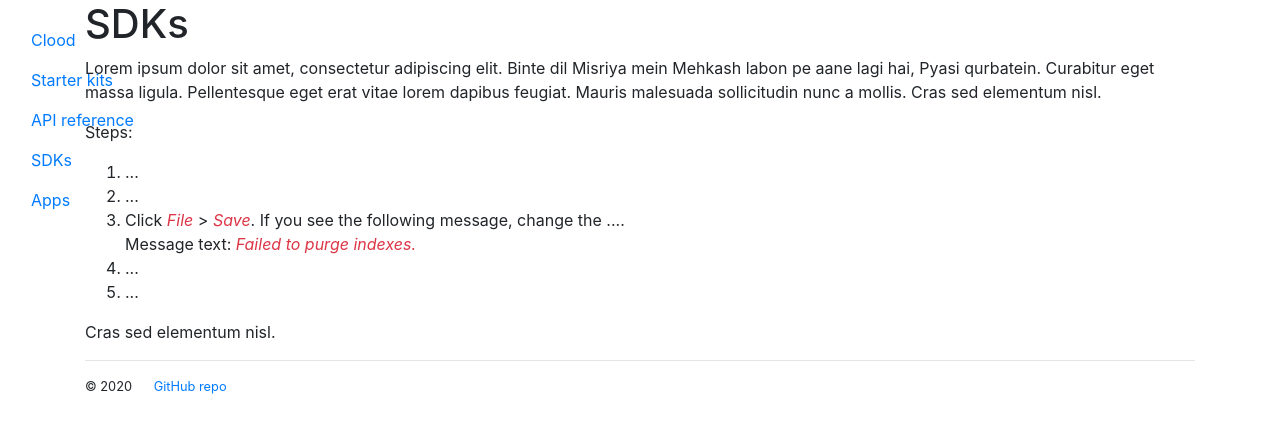
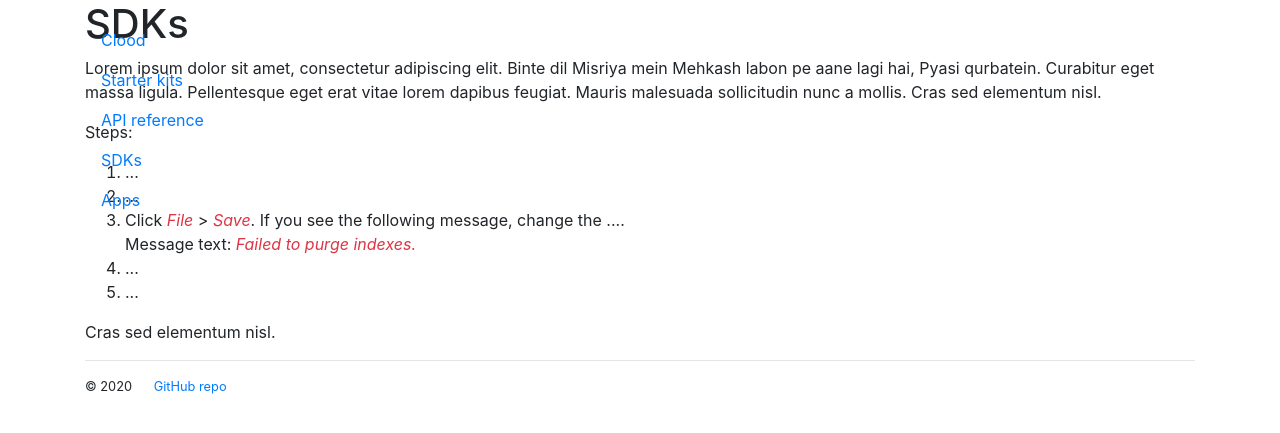
Before and after one commit to AninditaBasu/docs-as-code, a Jekyll site: the page built from topics/page3.html, in a window 1280 px wide. Shown: the top 433 px of the page. Built offline with Jekyll 4.4.1, drawn with Linux system fonts in a browser that asks for light colours.

Commit message:
remove fluid container

```diff
--- a/_layouts/default.html
+++ b/_layouts/default.html
@@ -47,7 +47,7 @@
 
 <body data-spy="scroll" data-target="#myScrollspy" data-offset="1">
 
-<div class="container-fluid">
+<div class="container">
   <div class="row">
     <nav class="col-sm-3 col-4" id="myScrollspy">
       <ul class="nav nav-pills flex-column">
@@ -63,7 +63,7 @@
       </ul>
     </nav>
   </div><!-- /.row -->
-</div><!-- /.container-fluid -->
+</div><!-- /.container -->
 
 <div class="container">
 
```
